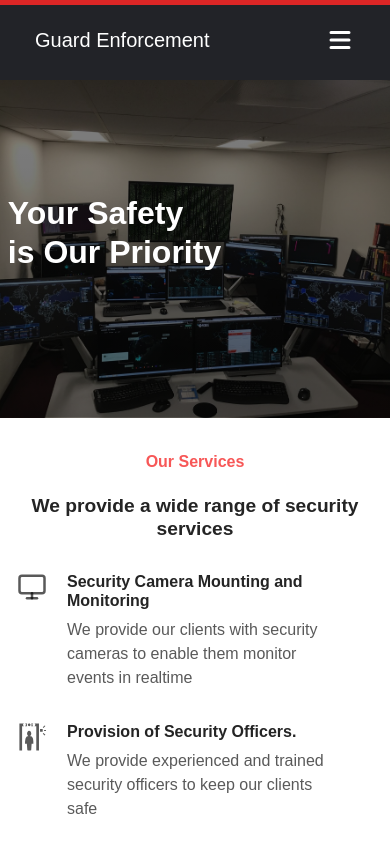
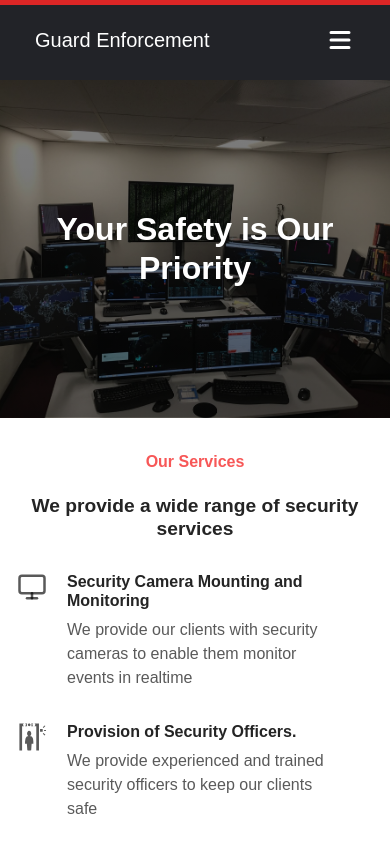
Before and after one commit to jofwitsolution/guard-enforcement-frontend, a React (Create React App) app: page /services in a window 390 px wide. Shown: the top 844 px of the page. Built offline with nearby package versions, Linux system fonts and the light colour scheme.

Commit message:
carousel

```diff
--- a/src/components/FullPageCarousel.js
+++ b/src/components/FullPageCarousel.js
@@ -1,19 +1,19 @@
 import React, { useRef, useEffect } from 'react';
-import styles from './../styles/tailwind/index';
+// import styles from './../styles/tailwind/index';
 
 const FullPageCarousel = () => {
   const item_1 = useRef();
   const item_2 = useRef();
   const item_3 = useRef();
 
-  const carouselItems = [item_1, item_2, item_3];
+  const carouselItems = [item_1];
 
   let intervalId = 0;
   let count = 0;
 
   function playCarousel() {
     for (let i = 0; i < carouselItems.length; i++) {
-      if (count === i) {
+      if (true) {
         carouselItems[i].current.style.opacity = '1';
         carouselItems[i].current.style.transform = 'scale(1)';
         continue;
@@ -41,12 +41,11 @@ const FullPageCarousel = () => {
         ref={item_1}
         className='h-[40vh] md:h-screen landscape:h-screen fullpage-carousel__item fullpage-carousel__item-1'
       >
-        <div className='text-white w-[96%] md:w-[70%] lg:w-[55%] mx-auto flex flex-col items-start'>
+        <div className='text-white md:w-[70%] lg:w-[55%] mx-auto px-4 flex flex-col items-start justify-items-end'>
           <span
-            className={`text-[2rem] md:text-[4rem] leading-[1.2] font-bold mb-8`}
+            className={`text-[2rem] md:text-[4rem] text-center md:text-start leading-[1.2] font-bold md:mb-8`}
           >
-            Your Safety <br />
-            is Our Priority
+            Your Safety is Our Priority
           </span>
           <span className='hidden md:inline'>
             Security cultivates situational awareness and maintains balance.
@@ -57,14 +56,15 @@ const FullPageCarousel = () => {
           </span>
         </div>
       </div>
-      <div
+      {/* <div
         ref={item_2}
         className='fullpage-carousel__item fullpage-carousel__item-2 h-[40vh] md:h-screen landscape:h-screen'
       >
         <div className='text-white w-[96%] md:w-[70%] lg:w-[55%] mx-auto flex flex-col items-start'>
-          <span className={`${styles.heroHeading}`}>
-            Your Safety <br />
-            is Our Priority
+          <span
+            className={`text-[2rem] md:text-[4rem] leading-[1.2] font-bold md:mb-8`}
+          >
+            Your Safety is Our Priority
           </span>
           <span className='hidden md:inline'>
             Security officers offer a physical visual deterrent from crime. The
@@ -80,9 +80,10 @@ const FullPageCarousel = () => {
         className='fullpage-carousel__item fullpage-carousel__item-3 h-[40vh] md:h-screen landscape:h-screen'
       >
         <div className='text-white w-[96%] md:w-[70%] lg:w-[55%] mx-auto flex flex-col items-start'>
-          <span className={`${styles.heroHeading}`}>
-            Your Safety <br />
-            is Our Priority
+          <span
+            className={`text-[2rem] md:text-[4rem] leading-[1.2] font-bold md:mb-8`}
+          >
+            Your Safety is Our Priority
           </span>
           <span className='hidden md:inline'>
             The reaction of security is immediate; every second counts when it
@@ -92,7 +93,7 @@ const FullPageCarousel = () => {
             of the police or emergency medical services.
           </span>
         </div>
-      </div>
+      </div> */}
     </div>
   );
 };
```
